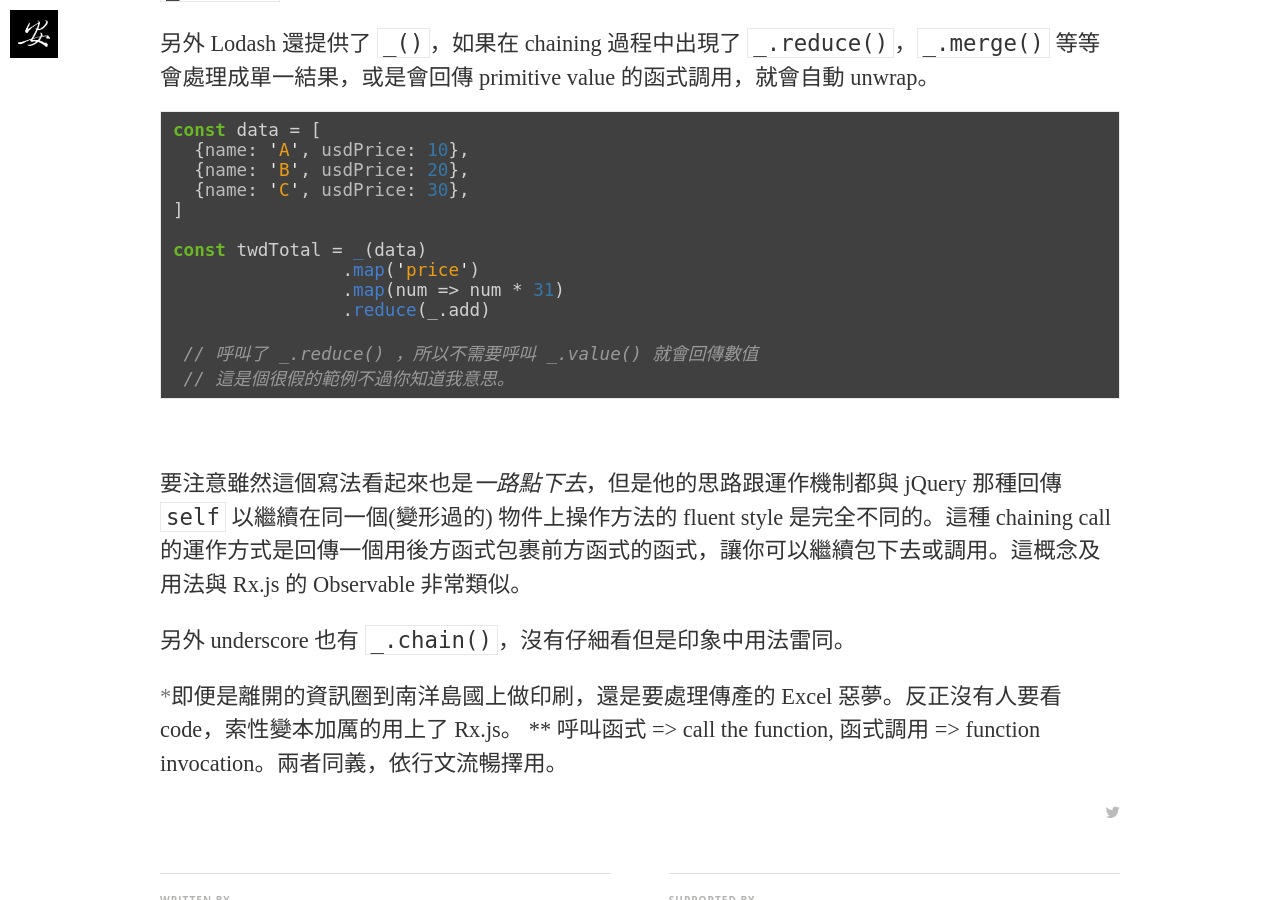
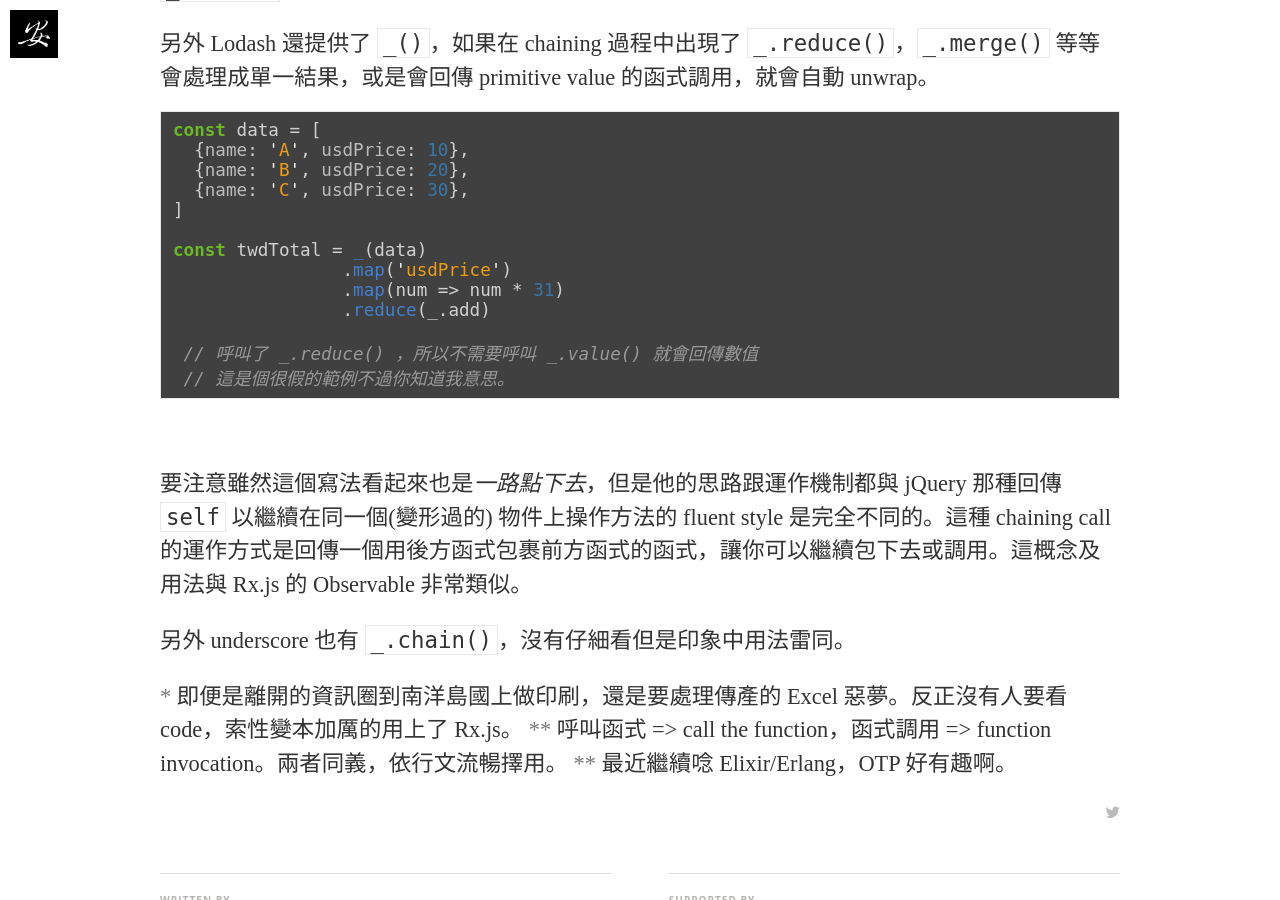
Before and after one commit to taiansu/blog, a Jekyll site: the page built from _posts/2016-01-26-lodash-chain.md, in a window 1280 px wide and 900 px high, scrolled down 2598 px. Built offline with Jekyll 4.4.1, drawn with Linux system fonts in a browser that asks for light colours; nearby versions of some CDN libraries; some web fonts are replaced; comment, search, counter and statistics services are not loaded; some of the changed text lies outside the part shown.

Commit message:
Fix post

```diff
--- a/_posts/2016-01-26-lodash-chain.md
+++ b/_posts/2016-01-26-lodash-chain.md
@@ -74,7 +75,7 @@
 ]
 
 const twdTotal = _(data)
-                .map('price')
+                .map('usdPrice')
                 .map(num => num * 31)
                 .reduce(_.add)
 
@@ -87,5 +88,6 @@
 
 另外 underscore 也有 `_.chain()`，沒有仔細看但是印象中用法雷同。
 
-<a name="1">\*</a>即便是離開的資訊圈到南洋島國上做印刷，還是要處理傳產的 Excel 惡夢。反正沒有人要看 code，索性變本加厲的用上了 Rx.js。
-\*\* 呼叫函式 => call the function, 函式調用 => function invocation。兩者同義，依行文流暢擇用。
+<a name="1">\*</a> 即便是離開的資訊圈到南洋島國上做印刷，還是要處理傳產的 Excel 惡夢。反正沒有人要看 code，索性變本加厲的用上了 Rx.js。
+<a name="2">\*\*</a> 呼叫函式 => call the function，函式調用 => function invocation。兩者同義，依行文流暢擇用。
+<a name="3">\*\*</a> 最近繼續唸 Elixir/Erlang，OTP 好有趣啊。
```
Also changed, not shown: other parts of _posts/2016-01-26-lodash-chain.md (+3 -2 lines), assets/article_images/2016-01-26-lodash-chain/coffee-machine-mobile.png (added).
